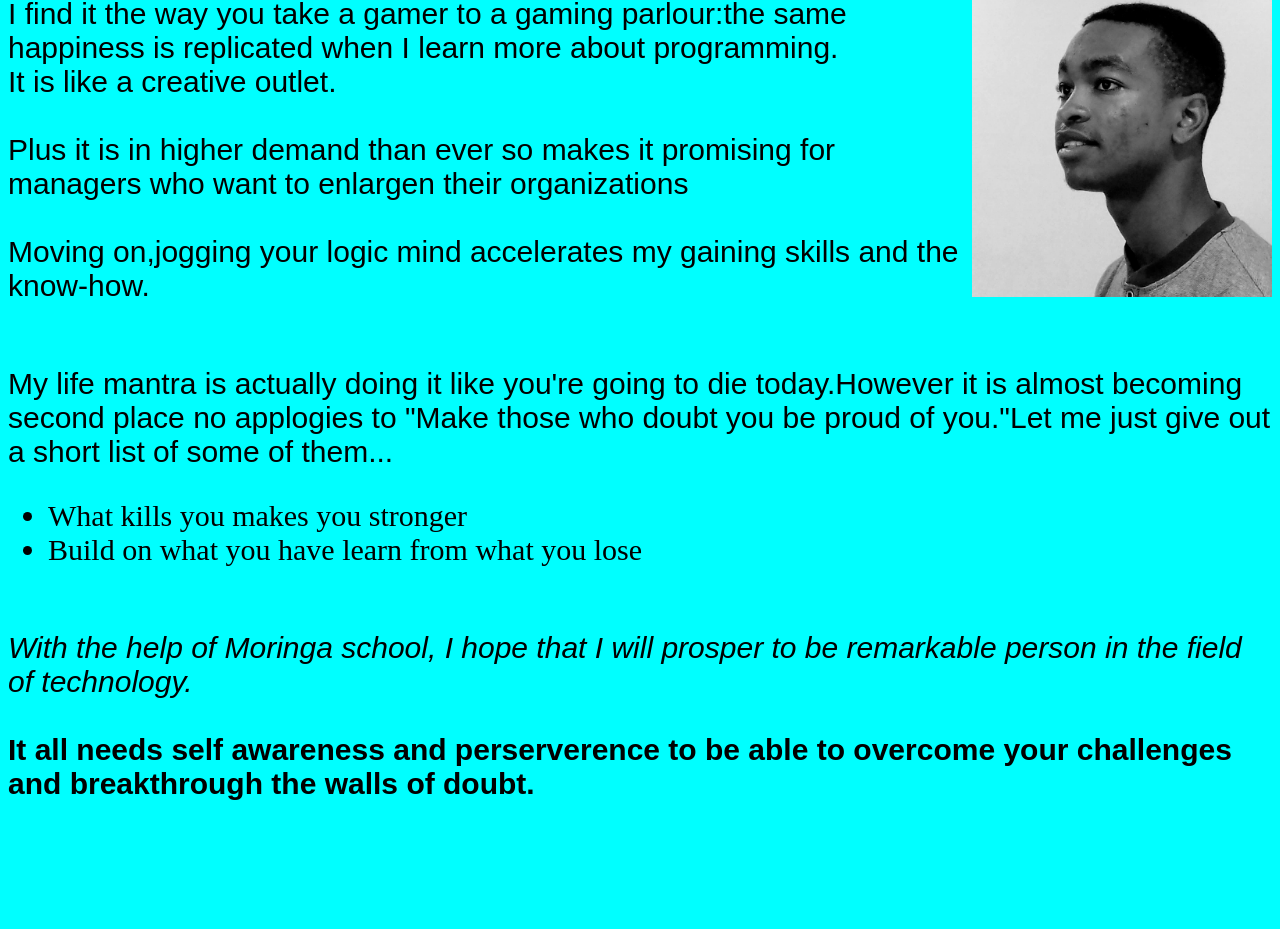
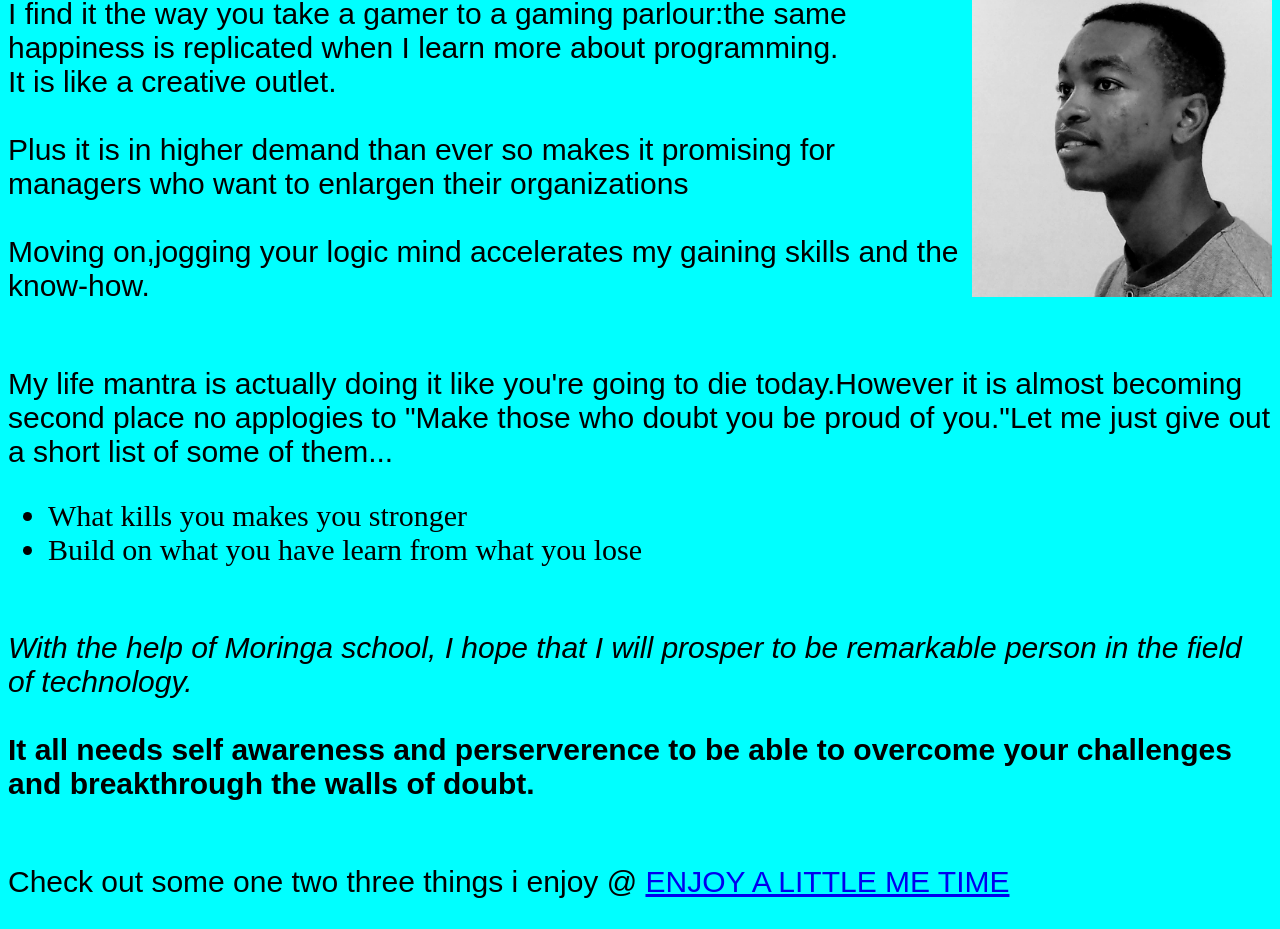
Before and after one commit to magvtv/portofolio, a plain HTML site: page index.html in a window 1280 px wide. Shown: the part 589-1518 px from the top of the page. Before the commit the page ends 1420 px from the top, so only its background shows below. Drawn offline with Linux system fonts and the light colour scheme.

Commit message:
Another file added

```diff
--- a/index.html
+++ b/index.html
@@ -28,11 +28,25 @@
 
            <p>Being the middle child in between two sisters makes me  feel like J Cole don't even question if I rap or anything of that sort
 
+
+
+
             <br>Nonetheless, this 5'8 bro is a die hard fan of NF Real Music<a href="UCoRR6OLuIZ2-5VxtnQIaN2w.html"> NF REAL MUSIC </a>since the Mansion.
+
+
+
+
+
+
 
             <br>His content is just deeply philosophical;for lack of a bombastic term<br><div><img src="photo.jpg" style="float:right;width:300px;height:500px"></div>
 
+
+
+
         <h2 title="PHAROH"><b>Talking About Him</h2></b>
+
+
 
         <p>Sagittarius, like me, tend to be like coconuts-hard on the inside but so gentle in the inside probably so!
 
@@ -93,5 +107,8 @@
 
 
 
+            <p><br>Check out some one two three things i enjoy @ <a href=file:///home/pharoh/Documents/moringa-school-projects/hello-world/what-i-love/what-i-love.html> ENJOY A LITTLE ME TIME </a></p>
+
+
     </body>
 </html>
```
